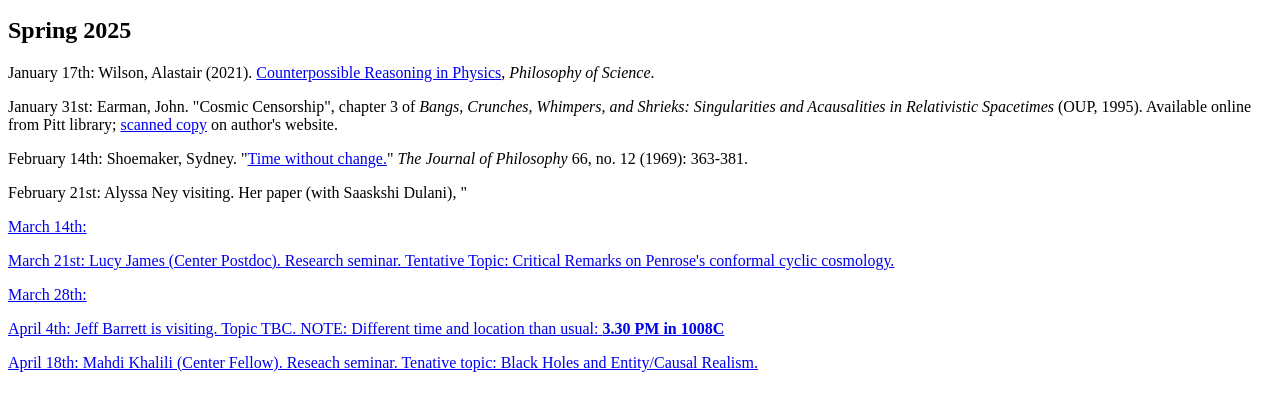
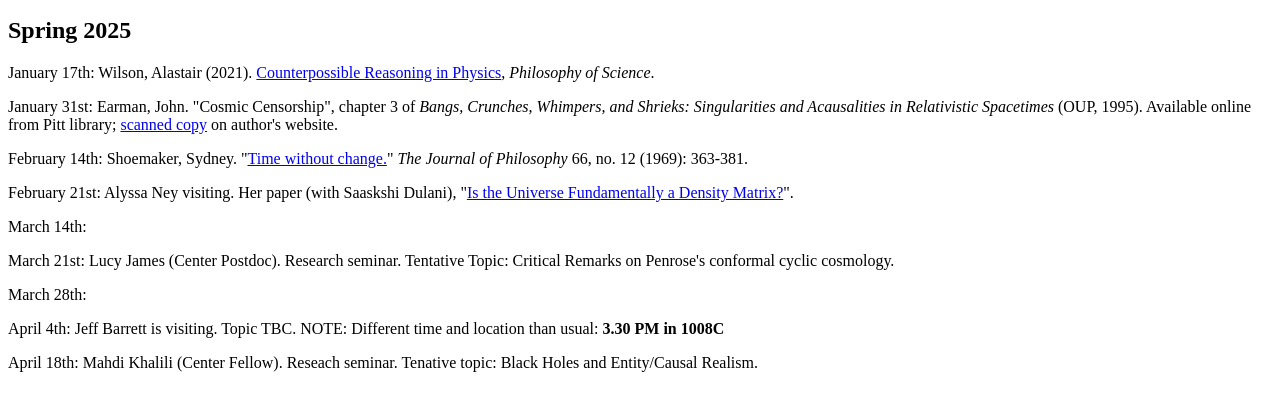
Before and after one commit to siddharthmuthukrishnan/siddharthmuthukrishnan.github.io, a plain HTML site: page readinggroup.html in a window 1280 px wide. Shown: the part 119-530 px from the top of the page. Drawn offline with Linux system fonts and the light colour scheme.

Commit message:
Update readinggroup.html

```diff
--- a/readinggroup.html
+++ b/readinggroup.html
@@ -37,7 +37,7 @@
 	<p>January 31st: Earman, John. "Cosmic Censorship", chapter 3 of <em>Bangs, Crunches, Whimpers, and Shrieks: Singularities and Acausalities in Relativistic Spacetimes</em> (OUP, 1995). Available online from Pitt library; <a href="https://sites.pitt.edu/~jearman/Earman_1995BangsCrunches.pdf">scanned copy</a> on author's website.</p>
 
 	<p>February 14th: Shoemaker, Sydney. "<a href="https://www.jstor.org/stable/2023892">Time without change.</a>" <i>The Journal of Philosophy</i> 66, no. 12 (1969): 363-381. </p>
-	<p>February 21st: Alyssa Ney visiting. Her paper (with Saaskshi Dulani), "<a href="https://drive.google.com/file/d/1ZFjIS631FNpyiauLmoddI9M__Ob9ow05/view?usp=sharing>Is the Universe Fundamentally a Density Matrix?</a>". </p>
+	<p>February 21st: Alyssa Ney visiting. Her paper (with Saaskshi Dulani), "<a href="https://drive.google.com/file/d/1ZFjIS631FNpyiauLmoddI9M__Ob9ow05/view?usp=sharing">Is the Universe Fundamentally a Density Matrix?</a>". </p>
 	<p>March 14th:</p>
 	<p>March 21st: Lucy James (Center Postdoc). Research seminar. Tentative Topic: Critical Remarks on Penrose's conformal cyclic cosmology.</p>
 	<p>March 28th: </p>
```
